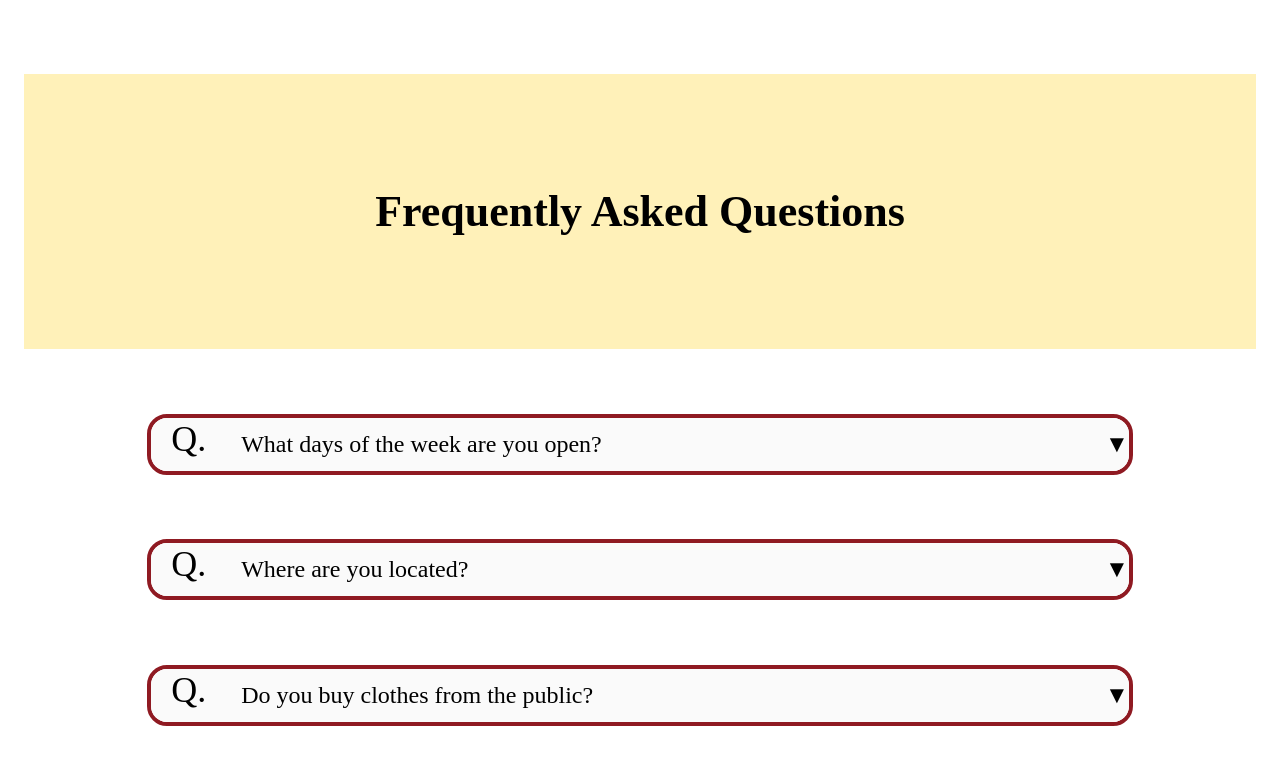
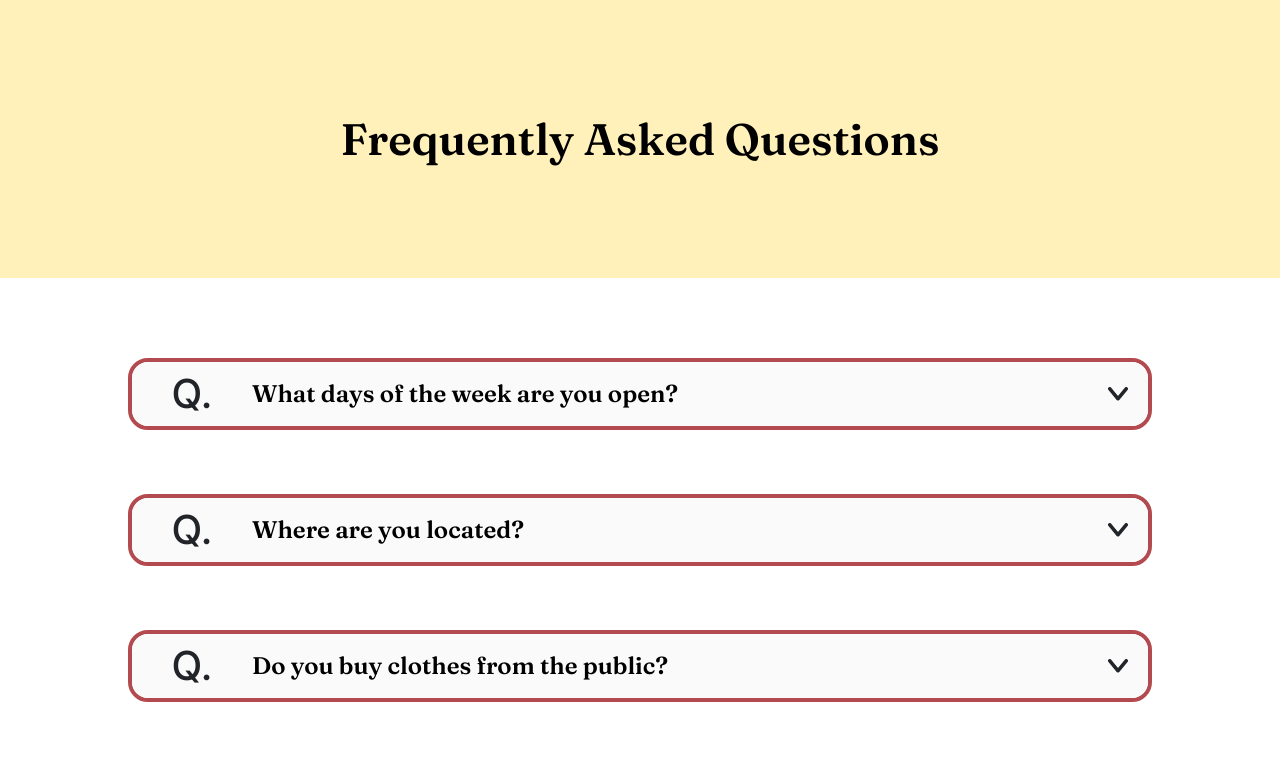
Before and after one commit to include-davis/yesterday-vintage, a Next.js app: page /faq in a window 1280 px wide. Shown: the top 764 px of the page. Built offline with nearby package versions, Linux system fonts and the light colour scheme.

Commit message:
faq final

```diff
--- a/app/(pages)/faq/faq.module.scss
+++ b/app/(pages)/faq/faq.module.scss
@@ -1,11 +1,11 @@
 @use "../../_globals/mixins.scss";
 
 .page {
-  min-height: 100vh;
+  // min-height: 100vh;
   display: grid;
   place-items: center;
-  gap: 12px;
-  padding: 48px 24px;
+  // gap: 12px;
+  // padding: 48px 24px;
   text-align: center;
 
   @include mixins.tablet {
@@ -18,25 +18,38 @@
 }
 
 .title {
+    font-family: Fraunces;
     width: 100%;
     background-color: #fff1b9;
     padding: 7rem 0;
     display: flex;
     justify-content: center;
 }
+.container{
+  padding-top: 5rem;
+  width: 100%;
+  height: 100%;
+  display: flex;
+  gap: 2rem;
+  flex-direction: column;
+  align-items: center;
+  gap: 4rem;
+}
 
 .faq {
-    border: 4px solid #8f1a22;
+    border: 4px solid #B24A4F;
     border-radius: 20px;
     background-color: white;
     width: 80%;
-    overflow: hidden
+    overflow: hidden;
+
+
 }
 .content {
   display: flex;
-  align-items: flex-start;
+  align-items: center;
   flex: 1;
-
+  gap: 0;
 }
 .question{
     display: flex;
@@ -51,29 +64,75 @@
 
 .answer{
     display: flex;
+    font-family: Inter;
+    font-style: normal;
+    font-weight: 500;
+    line-height: 30px;
     width: 100%;
-    background-color: #b24a4f;
-    align-items: center;
+    background-color: #F4D9DA;
     text-align: left;
-    justify-content: space-between;
     font-size: 1.5rem;
 }
 
 .letter{
-  font-family: var(--font-body);
-  font-size: 2.25rem;
-  margin-left: 20px;
-  min-width: 70px;
-  display: block;
+  color: var(--Black, #212529);
+  flex: 0 0 120px;
+  width: 120px;
+  font-family: Inter;
+  font-size: 40px;
+  font-style: normal;
+  font-weight: 500;
+  line-height: 64px;
+  display: flex;
+  align-items: center;
+  justify-content: center;
 }
 
-.text{
+
+.textQ{
+  flex: 1;
+  font-family: Fraunces;
+  font-size: 32px;
+  font-style: normal;
+  font-weight: 600;
+  line-height: 48px;
   flex: 1;
   font-size: 1.5rem;
-  padding: 13px 0;
+  padding-top: .875 rem;
+  padding-bottom: 1.1875 rem;
+}
+
+.textA{
+  flex: 1;
+  color: var(--Black, #212529);
+  font-family: Inter;
+  font-size: 18px;
+  font-style: normal;
+  font-weight: 500;
+  line-height: 30px;
+  padding-top: .8125 rem;
+  padding-bottom: 1.4375 rem;
 }
 
 .arrow{
   display: flex;
   align-items: right;
+  padding-right: 20px;
 }
+
+.arrow {
+  display: flex;
+  align-items: center;
+  //transition: transform 0.3s ease; // Smooth animation
+
+  img {
+    width: 20px; // Adjust size as needed
+    height: auto;
+    transform-origin: center;
+  }
+
+
+  &.isOpen {
+    transform: scaleY(-1);
+  }
+}
--- a/app/(pages)/faq/page.jsx
+++ b/app/(pages)/faq/page.jsx
@@ -1,15 +1,18 @@
 "use client";
 
+
 import styles from "./faq.module.scss";
+import arrowIcon from '../../_components/arrowIcon';
 import { useState } from "react";
 
 export default function FAQ() {
   return (
     <main className={styles.page}>
       <h1 className={styles.title}>Frequently Asked Questions </h1>
+      <div className = {styles.container}>
       <FreqQ
         question="What days of the week are you open?"
-        answer="We are open every day of the week 12:00 PM - 6:00 PM! Check our google calendar on the Shops page to see our holiday schedules."
+        answer="We are open every day of the week 12:00 PM - 6:00 PM! Check our Google Calendar on the Shops page to see our holiday schedules."
       />
 
       <FreqQ
@@ -21,6 +24,7 @@ export default function FAQ() {
         question="Do you buy clothes from the public?"
         answer="Yes! All clothes must be 20 years or older and be in good condition. 15 items or less can be conducted virtually through Instagram DM's and 15 or more items can be conducted virtually or by scheduling a time in person."
       />
+      </div>
     </main>
   );
 }
@@ -32,17 +36,19 @@ export function FreqQ({question, answer}) {
     <div className={styles.faq}>
       <div className = {styles.question} onClick={() => setIsOpen(!isOpen)}>
         <div className = {styles.content}>
-          <span className = {styles.letter}> Q. </span>
-          <span className = {styles.text}> {question}</span>
+          <div className = {styles.letter}> Q. </div>
+          <div className = {styles.textQ}> {question}</div>
         </div>
-         <span className = {styles.arrow}> {isOpen ? "▲" : "▼"}</span>
+         <div className={`${styles.arrow} ${isOpen ? styles.isOpen : ''}`}>
+            <img src="/faq/dropdown.svg" alt="toggle arrow" />
+        </div>
         </div>
 
           {isOpen && (
             <div className={styles.answer}>
               <div className = {styles.content}>
-              <span className = {styles.letter}> A. </span>
-              <span className = {styles.text}> {answer}</span>
+              <div className = {styles.letter}> A. </div>
+              <div className = {styles.textA}> {answer}</div>
               </div>
             </div>
           )}
--- /dev/null
+++ b/app/_components/arrowIcon.jsx
@@ -0,0 +1,3 @@
+<svg xmlns="http://www.w3.org/2000/svg" width="29" height="19" viewBox="0 0 29 19" fill="none">
+  <path d="M2.5 2.5L14.5 15.8333L26.5 2.5" stroke="#212529" stroke-width="5" stroke-linecap="round" stroke-linejoin="round"/>
+</svg>
```
Also changed, not shown: public/faq/dropdown.svg (added).
